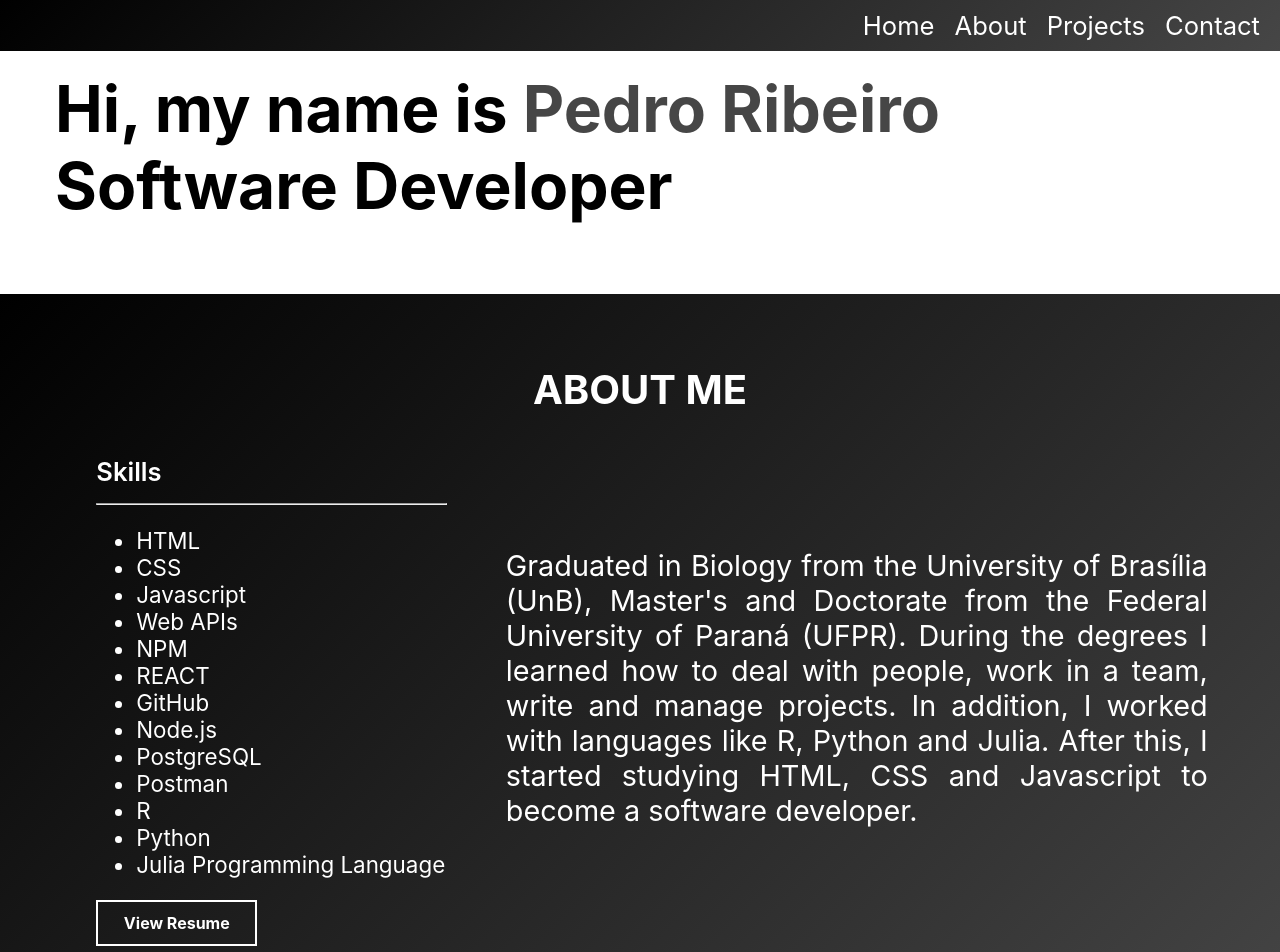
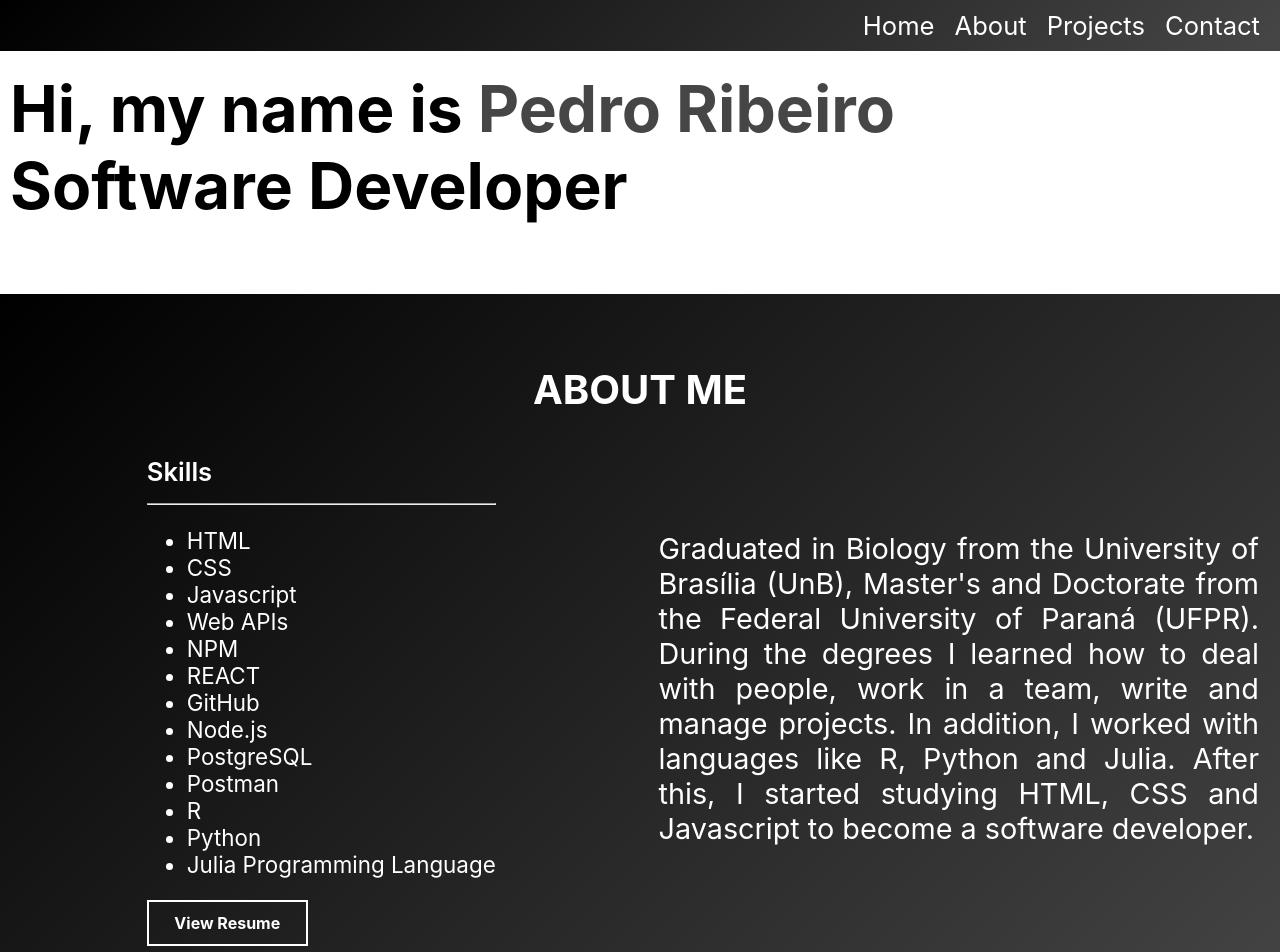
Before and after one commit to PeterRibs/portfolio, a React (Create React App) app: page / in a window 1280 px wide. Shown: the top 952 px of the page. Built offline with nearby package versions, Linux system fonts and the light colour scheme.

Commit message:
last update 22_02_11

```diff
--- a/src/Styles/About.scss
+++ b/src/Styles/About.scss
@@ -12,12 +12,15 @@
 }
 
 .about-wrapper {
-  display: flex;
-  flex-wrap: wrap;
+  // display: flex;
+  display: grid;
+  // flex-wrap: wrap;
+  grid-template-columns: repeat(auto-fit, minmax(300px, 1fr));
+  gap: 15px;
 
   &__skills {
     height: 100%;
-    width: 30%;
+    width: auto;
     align-items: center;
     justify-content: center;
     padding: 0px 2rem;
@@ -26,16 +29,17 @@
 
   &__info {
     display: flex;
-    width: 60%;
+    width: auto;
     height: 100%;
     justify-content: center;
     flex-direction: column;
-    padding: 0.5rem;
     margin: auto;
+    padding: 1px;
 
     &-text {
       text-align:justify;
       font-size: 1.8rem;
+      padding: 10px;
     }
   }
 }
@@ -51,3 +55,7 @@
   text-align: left;
   font-size: 1.4rem;
 }
+
+.down{
+  width: 100%;
+}
--- a/src/Styles/App.scss
+++ b/src/Styles/App.scss
@@ -4,13 +4,13 @@
     margin: 0;
     padding: 0;
     width: 100%;
-    min-width: 400px;
+    min-width: 450px;
 }
 
 .container{
     height: 100%;
     text-align: start;
-    padding: 55px;
+    padding: 55px 10px;
 }
 
 .section-title {
```
